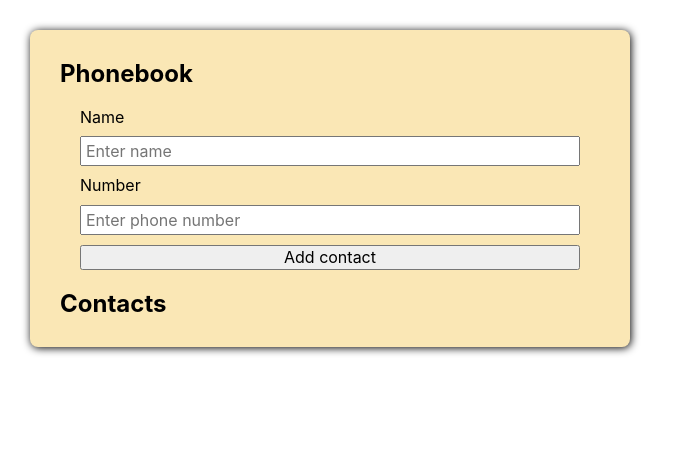
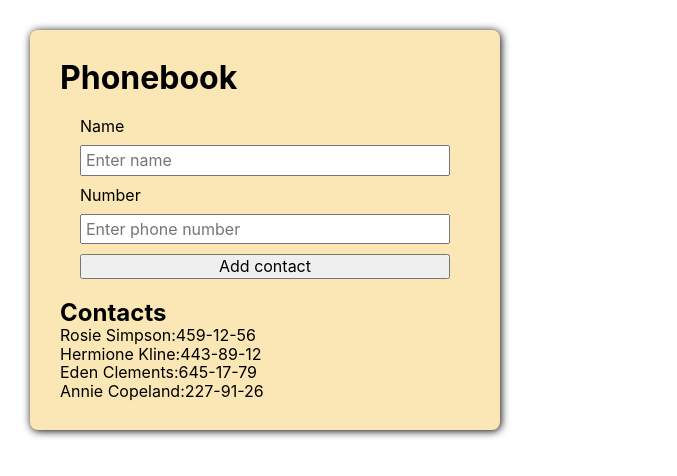
Before and after one commit to galu4ok/goit-react-hw-04-phonebook, a React (Create React App) app: page / in a window 1280 px wide. Shown: the top 476 px of the page, without its empty margins (0-677 px from the left). Built offline with nearby package versions, Linux system fonts and the light colour scheme.

Commit message:
step 1,2,4 add possibility to save contacts names without dublication and numbers

```diff
--- a/src/components/App.jsx
+++ b/src/components/App.jsx
@@ -1,14 +1,43 @@
 import { Component } from 'react';
 import { ContactsForm } from './ContactsForm/ContactsForm';
+import { ContactsList } from './ContactsList/ContactsList';
+import initialContacts from '../data.json';
 import { GlobalStyle } from './GlobalStyle';
 
 export class App extends Component {
+  state = {
+    contacts: initialContacts,
+    filter: '',
+  };
+
+  addContact = newContact => {
+    if (this.state.contacts.find(contact => contact.name === newContact.name)) {
+      return alert(`Contact ${newContact.name} is already in contacts`);
+    }
+
+    this.setState(prevState => {
+      return {
+        contacts: [...prevState.contacts, newContact],
+      };
+    });
+    console.log(this.state);
+  };
+
+  getFilteredContacts = () => {
+    const { contacts, filter } = this.state;
+
+    return contacts.filter(contact =>
+      contact.name.toLowerCase().includes(filter.toLowerCase())
+    );
+  };
   render() {
+    const filteredContacts = this.getFilteredContacts();
     return (
       <>
-        <h2>Phonebook</h2>
-        <ContactsForm></ContactsForm>
+        <h1>Phonebook</h1>
+        <ContactsForm onAdd={this.addContact} />
         <h2>Contacts</h2>
+        <ContactsList contacts={filteredContacts} />
 
         <GlobalStyle />
       </>
--- /dev/null
+++ b/src/components/ContactItem/ContactItem.js
@@ -0,0 +1,9 @@
+export const ContactItem = ({ contact: { name, number, id } }) => {
+  return (
+    <div>
+      <p>
+        {name}:<span>{number}</span>
+      </p>
+    </div>
+  );
+};
--- a/src/components/ContactsForm/ContactsForm.js
+++ b/src/components/ContactsForm/ContactsForm.js
@@ -21,7 +21,7 @@ export const ContactsForm = ({ onAdd }) => {
       }}
       validationSchema={schema}
       onSubmit={(values, actions) => {
-        onAdd({ ...values, id: nanoid() });
+        onAdd({ id: nanoid(), ...values });
         actions.resetForm();
       }}
     >
--- /dev/null
+++ b/src/components/ContactsList/ContactsList.js
@@ -0,0 +1,13 @@
+import { ContactItem } from 'components/ContactItem/ContactItem';
+
+export const ContactsList = ({ contacts }) => {
+  return (
+    <ul>
+      {contacts.map(contact => (
+        <li key={contact.id}>
+          <ContactItem contact={contact} />
+        </li>
+      ))}
+    </ul>
+  );
+};
--- a/src/components/GlobalStyle.js
+++ b/src/components/GlobalStyle.js
@@ -49,7 +49,7 @@ img {
   background-color: #fae7b5;
   background-size: 100%;
 
-  width: 600px;
+  width: 470px;
   display: block;
   padding: 30px;
   border-radius: 8px;
--- /dev/null
+++ b/src/data.json
@@ -0,0 +1,6 @@
+[
+  { "id": "id-1", "name": "Rosie Simpson", "number": "459-12-56" },
+  { "id": "id-2", "name": "Hermione Kline", "number": "443-89-12" },
+  { "id": "id-3", "name": "Eden Clements", "number": "645-17-79" },
+  { "id": "id-4", "name": "Annie Copeland", "number": "227-91-26" }
+]
```
